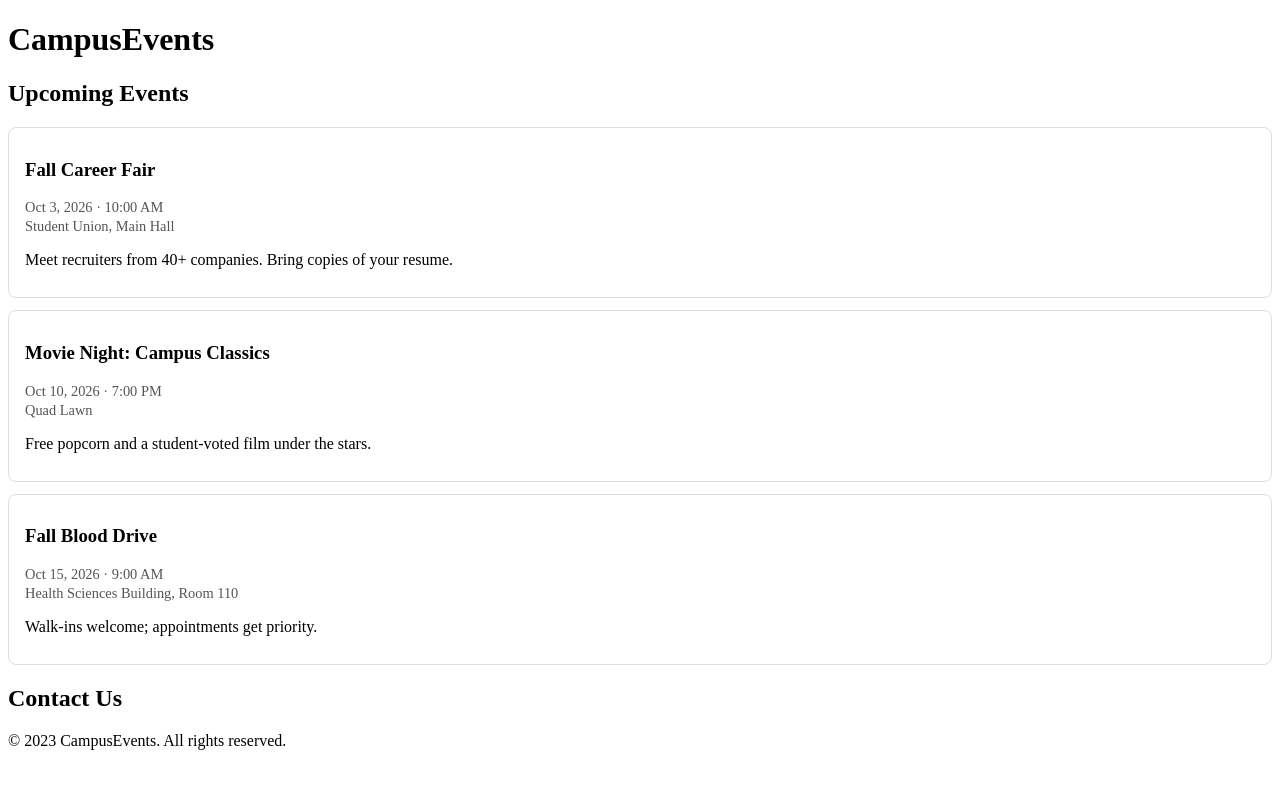
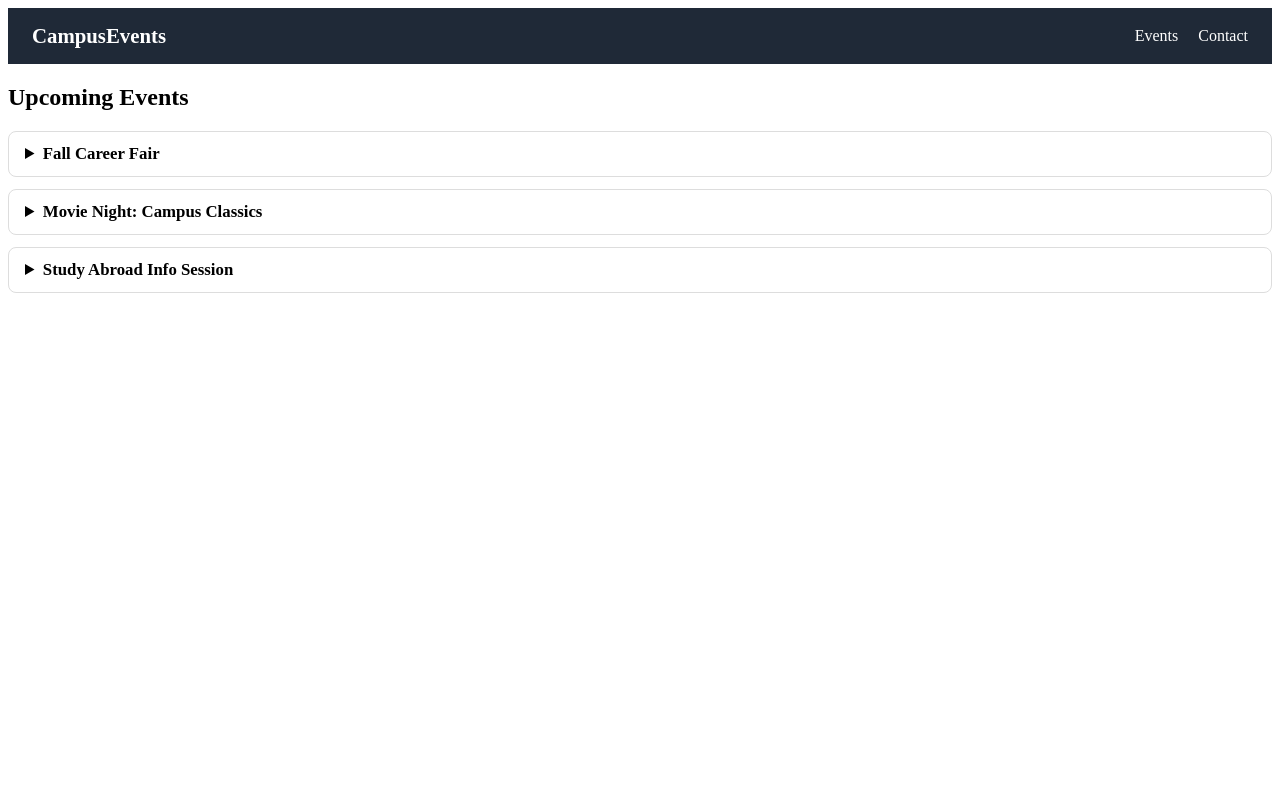
Before and after one commit to joyalahel/campus-events, a plain HTML site: page index.html in a window 1280 px wide. Drawn offline with Linux system fonts and the light colour scheme.

Commit message:
feat: add event details

```diff
--- a/index.html
+++ b/index.html
@@ -7,40 +7,50 @@
 <link rel="stylesheet" href="style.css">
 </head>
 <body>
-<header>
-    <h1>CampusEvents</h1>
+<header class="site-header">
+<div class="logo">CampusEvents</div>
+<nav>
+<ul class="nav-links">
+<li><a href="#events">Events</a></li>
+<li><a href="#contact">Contact</a></li>
+</ul>
+</nav>
 </header>
+
   <main>
 <section id="events">
 <h2>Upcoming Events</h2>
 <ul class="event-list">
 <li class="event">
-      <h3>Fall Career Fair</h3>
+<details>
+<summary>Fall Career Fair</summary>
 <p class="event-date">Oct 3, 2026 · 10:00 AM</p>
 <p class="event-place">Student Union, Main Hall</p>
 <p>Meet recruiters from 40+ companies. Bring copies of your resume.</p>
+</details>
 </li>
 <li class="event">
-      <h3>Movie Night: Campus Classics</h3>
+<details>
+<summary>Movie Night: Campus Classics</summary>
 <p class="event-date">Oct 10, 2026 · 7:00 PM</p>
 <p class="event-place">Quad Lawn</p>
 <p>Free popcorn and a student-voted film under the stars.</p>
+</details>
 </li>
 <li class="event">
-      <h3>Fall Blood Drive</h3>
-      <p class="event-date">Oct 15, 2026 · 9:00 AM</p>
-      <p class="event-place">Health Sciences Building, Room 110</p>
-      <p>Walk-ins welcome; appointments get priority.</p>
+<details>
+<summary>Study Abroad Info Session</summary>
+<p class="event-date">Oct 20, 2026 · 4:00 PM</p>
+<p class="event-place">International Center</p>
+<p class="event-description-placeholder">Details coming soon.</p>
+</details>
 </li>
 </ul>
 </section>
-    <section id="contact">
-        <h2>Contact Us</h2>
-        <!-- Contact information will be listed here -->
-    </section>
+
+    <!-- STORY: contact section -->
 </main>
-<footer>
-    <p>&copy; 2023 CampusEvents. All rights reserved.</p>
-</footer>
+
+  <!-- STORY: footer -->
 </body>
 </html>
--- a/style.css
+++ b/style.css
@@ -1,3 +1,30 @@
+.site-header {
+  display: flex;
+  justify-content: space-between;
+  align-items: center;
+  padding: 16px 24px;
+  background: #1f2937;
+  color: white;
+}
+.logo {
+  font-weight: bold;
+  font-size: 1.3em;
+}
+.nav-links {
+  list-style: none;
+  display: flex;
+  gap: 20px;
+  margin: 0;
+  padding: 0;
+}
+.nav-links a {
+  color: white;
+  text-decoration: none;
+}
+.nav-links a:hover {
+  text-decoration: underline;
+}
+
 .event-list {
   list-style: none;
   padding: 0;
@@ -13,3 +40,12 @@
   font-size: 0.9em;
   margin: 2px 0;
 }
+.event summary {
+  cursor: pointer;
+  font-weight: bold;
+  font-size: 1.05em;
+}
+.event-description-placeholder {
+  font-style: italic;
+  color: #888;
+}
```
Lines whose indentation alone changed are shown as unchanged.
